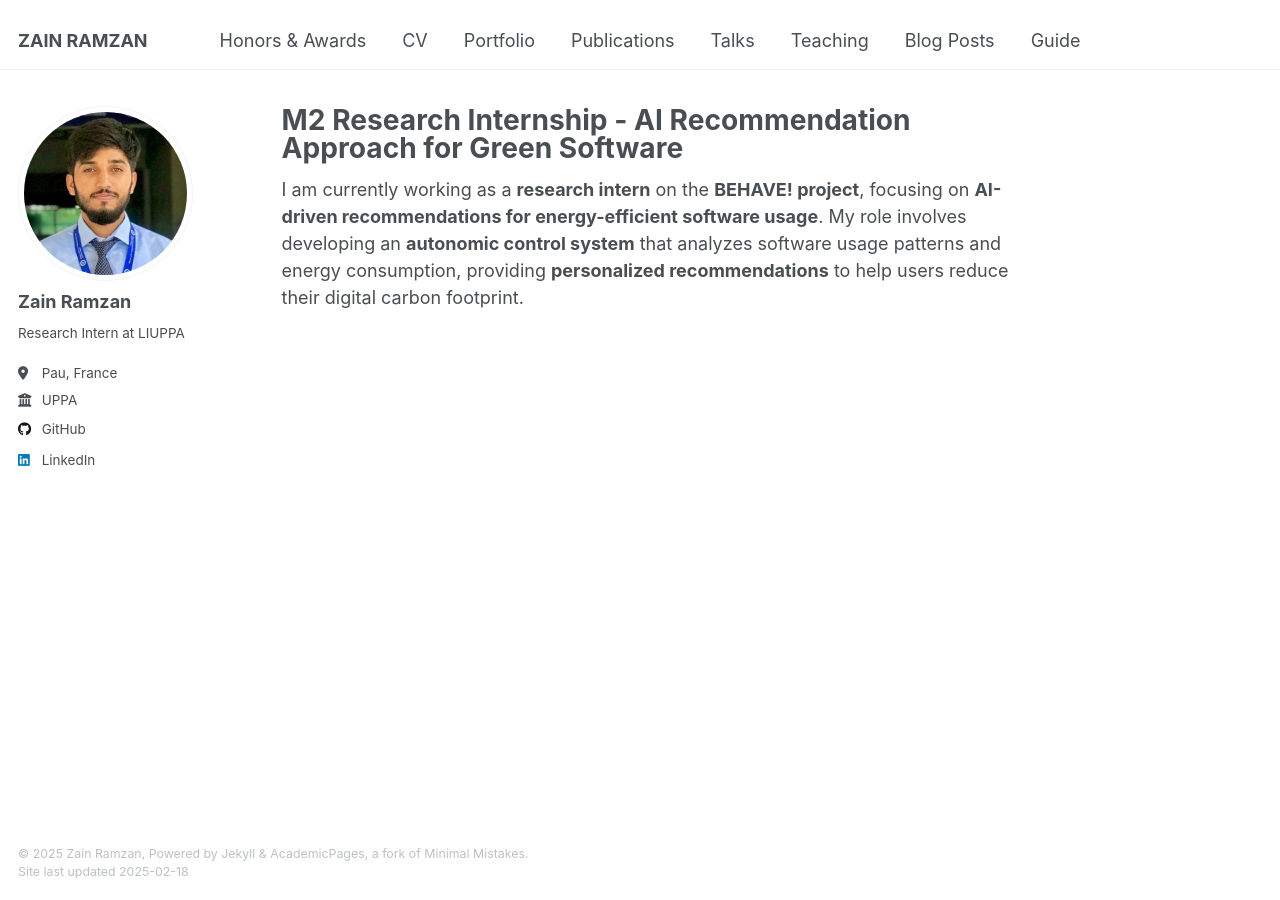
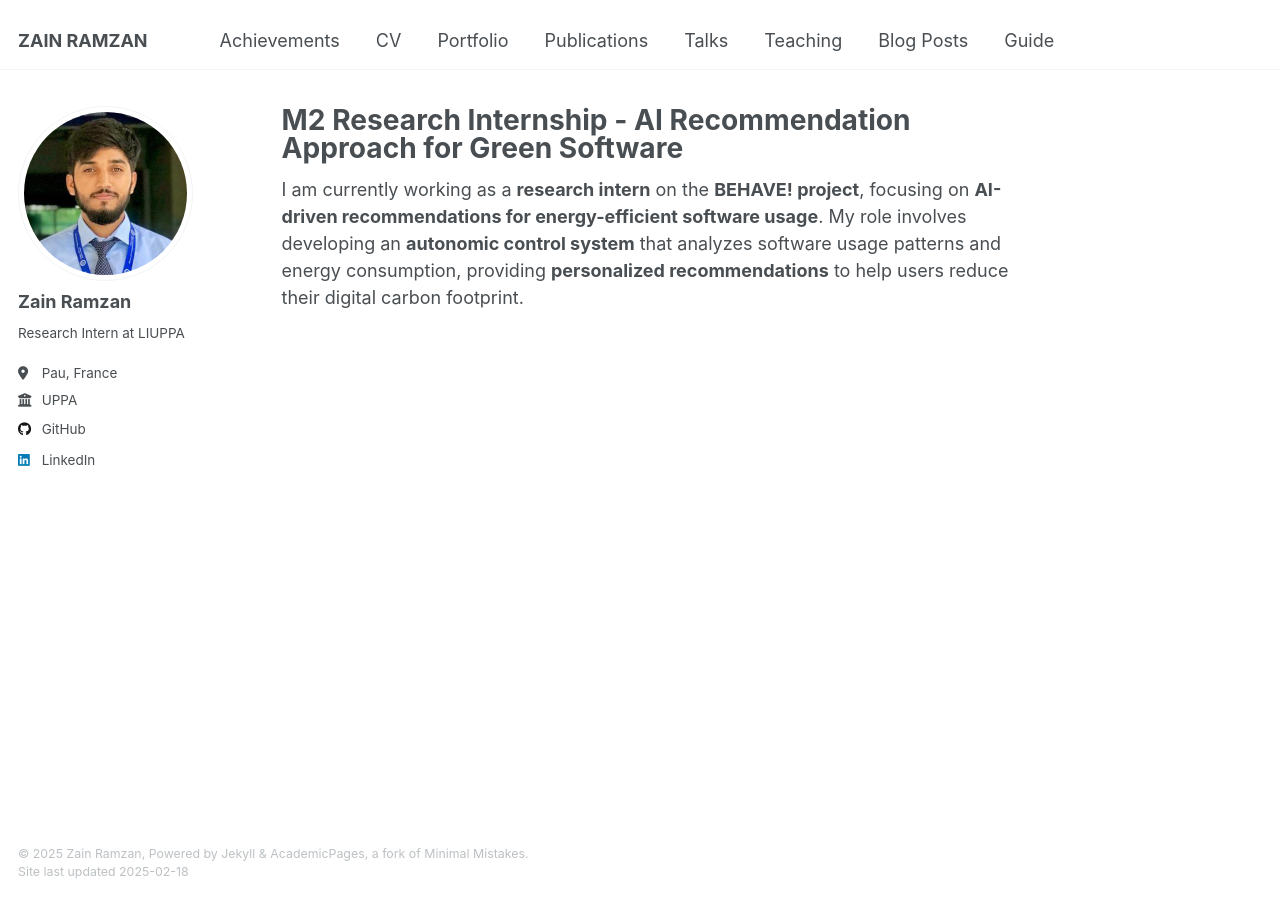
Before and after one commit to zain-ramzan/zain-ramzan.github.io, a Jekyll site: the page built from _pages/about.md, in a window 1280 px wide. Built offline with Jekyll 4.4.1, drawn with Linux system fonts in a browser that asks for light colours.

Commit message:
Update navigation.yml

```diff
--- a/_data/navigation.yml
+++ b/_data/navigation.yml
@@ -5,8 +5,8 @@
 # prevent it from being included in the site.
 
 main:
-  - title: "Honors & Awards"
-    url: /honors&awards/
+  - title: "Achievements"
+    url: /achievements/
 
   - title: "CV"
     url: /cv/
```
